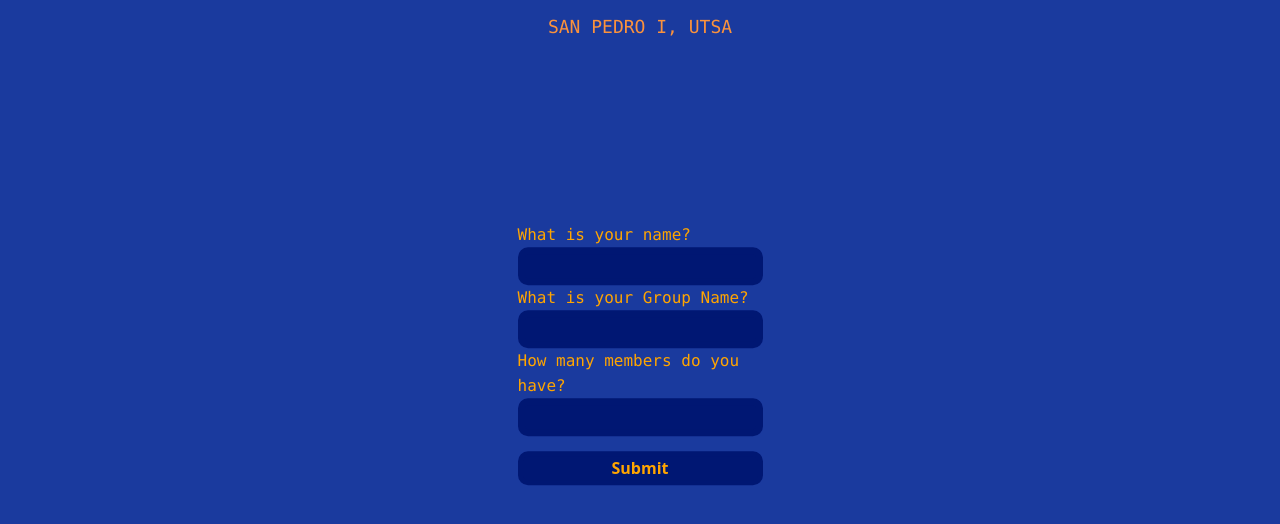
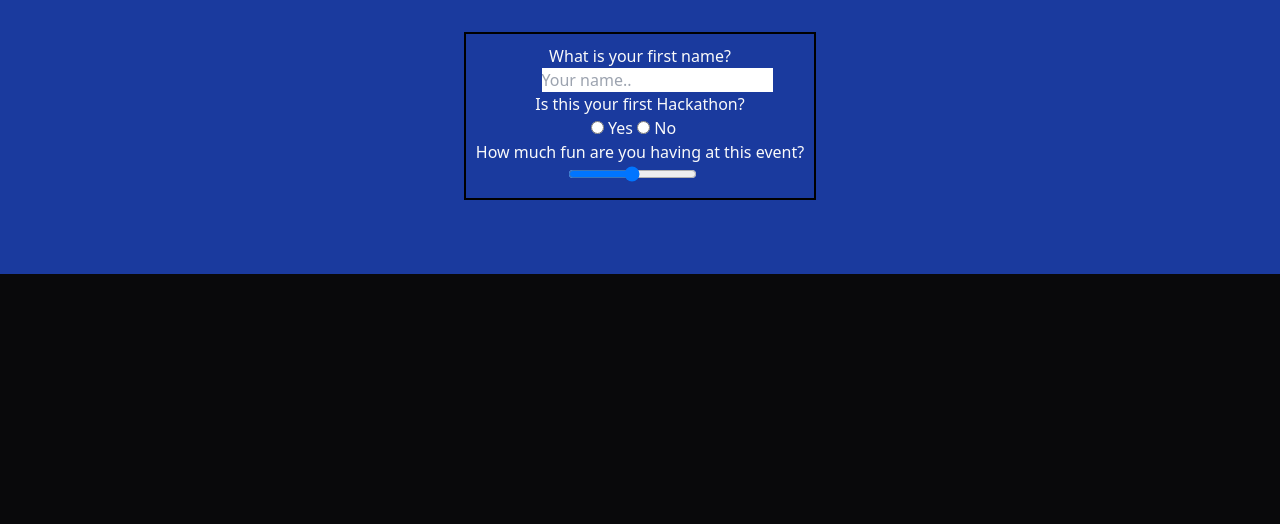
Before and after one commit to Djwolf22/RowdyHacks-Kernal-Panic-, a plain HTML site: page evil-twin-website/index.html in a window 1280 px wide. Shown: the part 560-1084 px from the top of the page. After the commit the page ends 884 px from the top, so only its background shows below. Drawn offline with Linux system fonts and the light colour scheme; a script that the page names is missing.

Commit message:
On the way to making it look better

```diff
--- a/evil-twin-website/index.html
+++ b/evil-twin-website/index.html
@@ -88,15 +88,23 @@
             src="https://s3.amazonaws.com/logged-assets/trust-badge/2025/mlh-trust-badge-2025-white.svg"
         /></a>
       </div>
-      <main class="relative z-10 flex min-h-full flex-col gap-16 overflow-x-hidden">
+      <main
+        class="relative z-10 flex min-h-full flex-col gap-16 overflow-x-hidden"
+      >
         <div class="fixed inset-0 -z-10 h-screen w-screen overflow-hidden">
-          <div class="flex min-h-screen flex-col items-center justify-center scale-x-125 scale-y-[2] h-full">
+          <div
+            class="flex min-h-screen flex-col items-center justify-center scale-x-125 scale-y-[2] h-full"
+          >
             <canvas class="absolute inset-0 z-0" id="canvas"></canvas>
             <div class="relative z-10"></div>
           </div>
         </div>
-        <main class="relative flex h-screen w-screen flex-col items-center justify-center">
-          <div class="z-20 mx-4 flex flex-col items-center space-y-3 md:flex-row md:space-y-0">
+        <main
+          class="relative flex h-screen w-screen flex-col items-center justify-center"
+        >
+          <div
+            class="z-20 mx-4 flex flex-col items-center space-y-3 md:flex-row md:space-y-0"
+          >
             <img
               alt="Logo"
               loading="lazy"
@@ -108,12 +116,20 @@
               style="color: transparent"
               src="img/logo/rhbttf.svg"
             />
-            <h1 class="bg-gradient-to-b from-orange-600 via-yellow-300 to-orange-600 bg-clip-text p-5 pl-2 font-bttf text-5xl text-transparent sm:text-7xl lg:text-8xl">
-              <span class="text-7xl sm:text-8xl md:text-[length:inherit]">HACK&lt;</span><br />&amp;future&gt;
+            <h1
+              class="bg-gradient-to-b from-orange-600 via-yellow-300 to-orange-600 bg-clip-text p-5 pl-2 font-bttf text-5xl text-transparent sm:text-7xl lg:text-8xl"
+            >
+              <span class="text-7xl sm:text-8xl md:text-[length:inherit]"
+                >HACK&lt;</span
+              ><br />&amp;future&gt;
             </h1>
           </div>
-          <div class="z-20 mx-2 mb-4 flex -translate-y-4 items-center text-center font-mono text-xl font-bold italic text-orange-400 md:mx-0 2xl:translate-x-[30px] 2xl:text-3xl">
-            <p class="text-md mb-[6px] mr-3 2xl:mb-[15px]">Presented by<!-- --></p>
+          <div
+            class="z-20 mx-2 mb-4 flex -translate-y-4 items-center text-center font-mono text-xl font-bold italic text-orange-400 md:mx-0 2xl:translate-x-[30px] 2xl:text-3xl"
+          >
+            <p class="text-md mb-[6px] mr-3 2xl:mb-[15px]">
+              Presented by<!-- -->
+            </p>
             <img
               alt="Swivel Logo"
               loading="lazy"
@@ -126,26 +142,44 @@
               src="img/SWIVEL%20Knockout-w.svg"
             />
           </div>
-          <p class="z-20 mx-2 mb-4 text-center font-mono text-xl font-bold italic text-orange-400 md:mx-0 2xl:text-3xl">
+          <p
+            class="z-20 mx-2 mb-4 text-center font-mono text-xl font-bold italic text-orange-400 md:mx-0 2xl:text-3xl"
+          >
             October 26th - 27th 2024
           </p>
           <h1 class="w-full text-center font-mono text-orange-400 md:text-lg">
             SAN PEDRO I, UTSA
           </h1>
+
+          <div id="form">
+            <p class="questions">What is your first name?</p>
+            <input
+              type="text"
+              id="fname"
+              name="fname"
+              placeholder="Your name.."
+            />
+            <p class="questions">Is this your first Hackathon?</p>
+            <input
+              type="radio"
+              class="input"
+              id="yes"
+              name="hackathon"
+              value="yes"
+            />
+            <label class="input" for="yes">Yes</label>
+            <input
+              type="radio"
+              class="input"
+              id="no"
+              name="hackathon"
+              value="no"
+            />
+            <label class="input" for="no">No</label>
+            <p class="questions">How much fun are you having at this event?</p>
+            <input type="range" id="fun" name="fun" min="0" max="100" />
+          </div>
         </main>
-        <div id="form">
-          <form id="thingy" action="video.html" method="get">
-            <label class="text-input" for="name">What is your name?</label>
-            <input class="inputbox" type="text" name="name" id="name">
-            <label class="text-input" for="group-name">What is your Group Name?</label>
-            <input class="inputbox" type="text" name="group-name" id="group-name">
-            <label class="text-input" for="members">How many members do you have?</label>
-            <input class="inputbox" type="number" name="members" id="members">
-            <div id="button">
-              <button type="submit">Submit</button>
-            </div>
-          </form>
-        </div>
       </main>
     </div>
     <script
```
Also changed, not shown: evil-twin-website/_next/static/css/c160bd8084fadfed.css.
